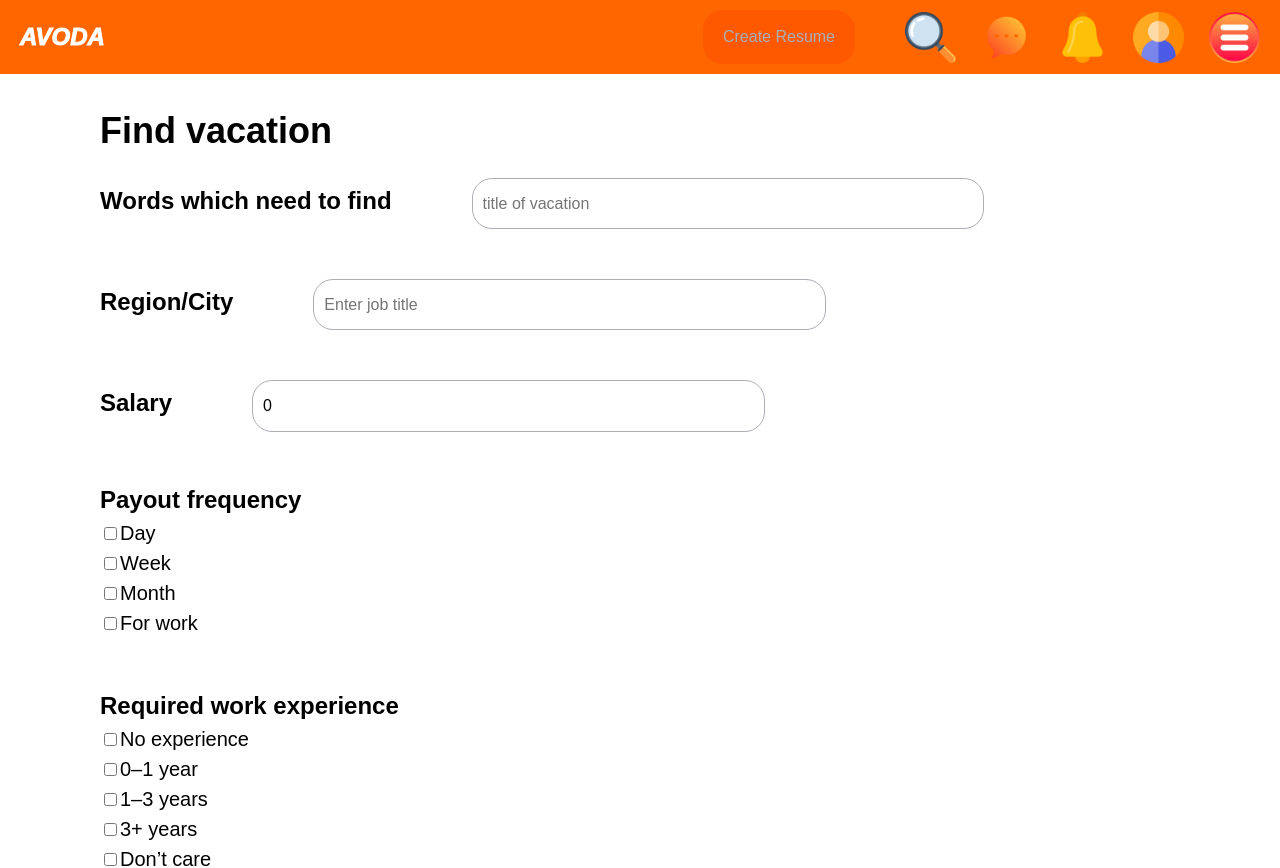
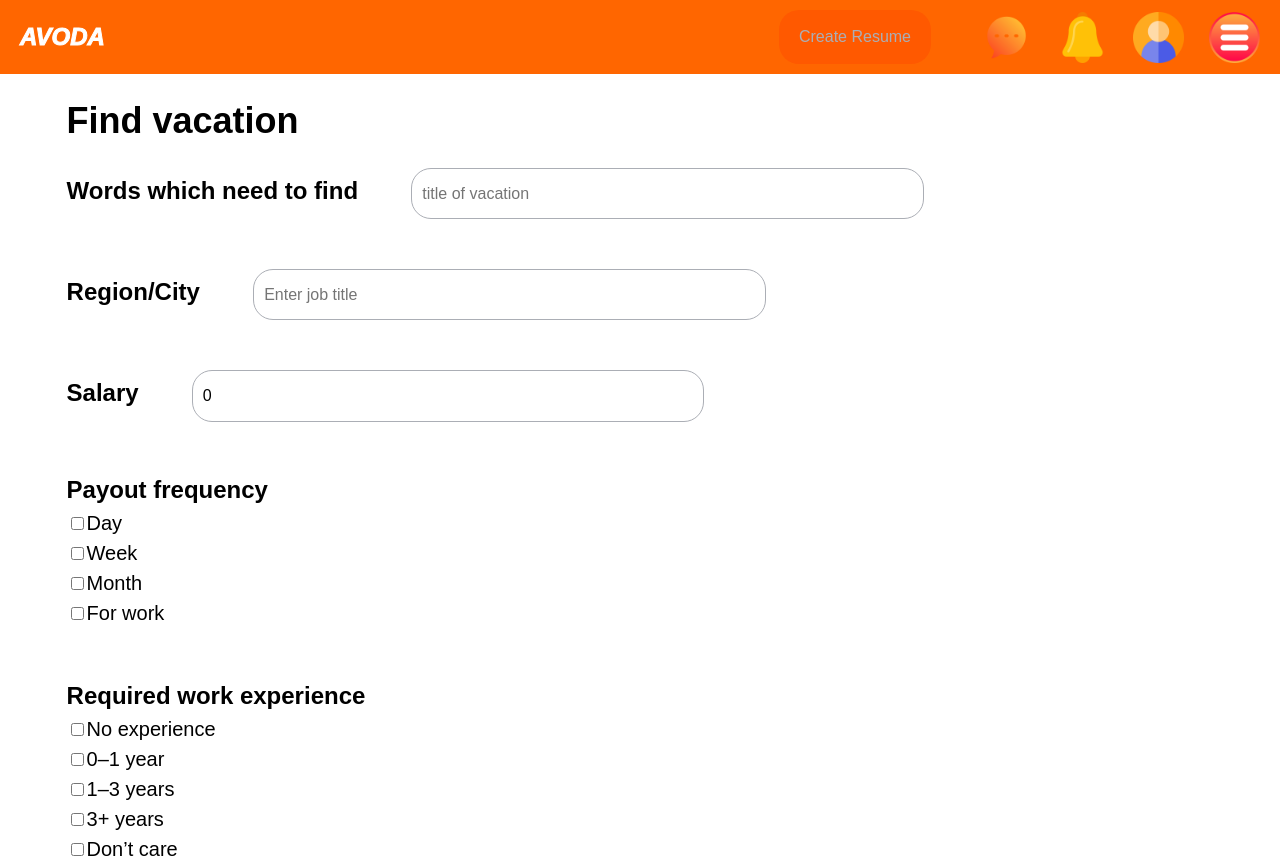
Before and after one commit to PoPygai/avoda, a React (Vite) app in the folder avoda-website/: page /edit-request in a window 1280 px wide. Shown: the top 868 px of the page. Built offline with nearby package versions, Linux system fonts and the light colour scheme.

Commit message:
worked with logic

```diff
--- a/avoda-website/src/components/header/Header.css
+++ b/avoda-website/src/components/header/Header.css
@@ -59,7 +59,7 @@
 }
 
 @media (max-width: 900px){
-    .menu-list-item:not(:first-child):not(:last-child) {
+    .menu-list-item:not(:last-child) {
         display: none;
     }
 }
--- a/avoda-website/src/components/header/Header.tsx
+++ b/avoda-website/src/components/header/Header.tsx
@@ -59,12 +59,6 @@ const Header = () => {
                 <ul className="menu-list">
                     <li className="menu-list-item">
                         <a href="" className="menu-list__link">
-                            {/*todo add logic*/}
-                            <img src="public/icons/search.png" alt="search" className="menu-list__img" loading="lazy"/>
-                        </a>
-                    </li>
-                    <li className="menu-list-item">
-                        <a href="" className="menu-list__link">
                             <img src="public/icons/coment.png" alt="move to chats" className="menu-list__img" loading="lazy"/>
                         </a>
                     </li>
--- a/avoda-website/src/components/main/AsideJobList.tsx
+++ b/avoda-website/src/components/main/AsideJobList.tsx
@@ -12,9 +12,9 @@ import {useAppDispatch, useAppSelector} from "../../state/hooks.ts";
 
 const AsideJobList = () => {
     const dispatch = useAppDispatch();
-    const {title,region,salary,employmentType,experience,payoutFrequency} = useAppSelector(state => state.requestParaments);
+    const {regions,salary,employmentType,experience,payoutFrequency} = useAppSelector(state => state.requestParaments);
 
-
+    //todo how change salary ????
     //todo if change value i need to repeat request to db with new params
     // useEffect(()=>{})
 
@@ -27,7 +27,11 @@ const AsideJobList = () => {
                     {
                         regionsValues.map((city,i) =>
                             <label className="sidebar-regions-label main-sidebar-label"  key={i}>
-                                <input type="checkbox" className="sidebar-regions__inp " name="regions"  value={city.value}/>{city.title}
+                                <input type="checkbox" className="sidebar-regions__inp " name="regions"
+                                       onChange={(e)=>handleChangeArray(e,regions,city.value,"regions",dispatch)}
+                                       value={city.value}
+                                       checked={regions.includes(city.value)}
+                                           />{city.title}
                             </label>
                         )
                     }
--- a/avoda-website/src/components/main/Main.css
+++ b/avoda-website/src/components/main/Main.css
@@ -39,6 +39,13 @@
     transition-duration:  0.2s;
     box-shadow: 1px 2px  1px var(--color-text-gray);
 }
+
+.main-form__btns{
+    margin-left: 10px;
+    display: flex;
+    align-items: center;
+    column-gap: 10px;
+}
 /*==============================================JOB===============================================*/
 .main-wrapper{
     position: relative;
@@ -78,3 +85,12 @@
 .main-sidebar h4{
     margin-bottom: 6px;
 }
+
+
+@media (max-width: 380px) {
+
+
+    .form-inp {
+        width: 90%;
+    }
+}
--- a/avoda-website/src/components/main/Main.tsx
+++ b/avoda-website/src/components/main/Main.tsx
@@ -50,8 +50,10 @@ const Main = () => {
             <form className="main-form"  action="#" onSubmit={(event) => handleSubmit(event)}>
                 <h2 className="form-title " >What kind of job do you want to find?</h2>
                 <input ref={refTitleJob} className="form-inp input-big" name="job"  type="search" placeholder="Enter Job do you want to find?" required minLength={MIN_TITLE} maxLength={MAX_TITLE} />
-                <button className="form-button" onClick={goToEditRequest} type="button"><img className="form-img" src="public/icons/settingsRequire.png" alt="settings of vacation"/></button>
-                <button  className="form-btn btn" type="submit" >Find</button>
+                <div className="main-form__btns">
+                    <button className="form-button settings-btn" onClick={goToEditRequest} type="button"><img className="form-img" src="public/icons/settingsRequire.png" alt="settings of vacation"/></button>
+                    <button  className="form-btn find-btn btn" type="submit" >Find</button>
+                </div>
             </form>
             {visible &&
                 <div className={"main-wrapper"}>
--- a/avoda-website/src/pages/editRequest/EditRequest.css
+++ b/avoda-website/src/pages/editRequest/EditRequest.css
@@ -1,5 +1,6 @@
 .request-form{
-    padding: 30px 100px;
+    padding-block: 1.56vw;
+    padding-inline: clamp(30px,5.2vw,100px);
 }
 
 .request-form > option,input,label,.request-form__title {
@@ -13,14 +14,13 @@
 .request-form-label{
     font-size: 20px;
 }
-.request-form-wrapper{
+.request-form-wrapper,.input-edit{
     margin-bottom: 50px;
 }
 
 
 .input-edit{
-    margin-left: 80px;
-    margin-bottom: 50px;
+    margin-left: 4.16vw;
 }
 .request-form-region{
     margin-bottom: 50px;
@@ -42,7 +42,7 @@
 
 .autocomplete-list {
     position: absolute;
-    top: 60%;
+    top: 45%;
     right: 0;
     width: clamp(220px,40.04vw,600px);
     background: white;
@@ -51,6 +51,7 @@
     margin-top: 4px;
     padding: 0;
     z-index: 100;
+    box-shadow: 0 8px 8px 0 rgba(0, 0, 0, 0.4);
 }
 
 .autocomplete-item {
@@ -67,3 +68,34 @@
     padding: 15px 20px;
     color: var(--color-text-black);
 }
+.input-edit-regions{
+    margin-bottom: 20px;
+}
+
+
+
+.autocomplete-client{
+    max-width: 800px;
+    display: flex;
+    flex-wrap: wrap;
+    margin-bottom: 30px;
+    gap: 5px 10px;
+
+}
+
+.autocomplete-client-item{
+    display: flex;
+    column-gap: 10px;
+    align-items: center;
+    color: var(--color-text-black);
+    border: 1px solid var(--color-text-gray);
+    border-radius: var(--border-radius);
+    padding-inline: 8px;
+}
+
+.autocomplete-client-item__img{
+    width:16px;
+    height: 16px;
+    border: none;
+    cursor: pointer;
+}
--- a/avoda-website/src/pages/editRequest/EditRequest.tsx
+++ b/avoda-website/src/pages/editRequest/EditRequest.tsx
@@ -3,7 +3,7 @@ import { useNavigate} from "react-router-dom";
 import {FormEvent, useState} from "react";
 import {
     employmentValues,
-    experienceValues,
+    experienceValues, formatToValue,
     frequencyValues,
     handleChangeArray,
     regionsValues
@@ -16,15 +16,16 @@ const EditRequest = () => {
     //==================================
     const [text, setText] = useState("");
     const [filtered, setFiltered] = useState<string[]>([]);
+    const [cities, setCities] = useState<string[]>([]);
     //==============================
     const navigate = useNavigate();
     const dispatch = useAppDispatch();
-    const {title,region,salary,employmentType,experience,payoutFrequency} = useAppSelector(state => state.requestParaments);
+    const {title,regions,salary,employmentType,experience,payoutFrequency} = useAppSelector(state => state.requestParaments);
     const {setAllParaments} = requestParamentsSlice.actions
     //==================================
 
 
-    function handleChange(e: React.ChangeEvent<HTMLInputElement>) {
+    const handleChange = (e: React.ChangeEvent<HTMLInputElement>) =>{
         const value = e.target.value;
         setText(value);
         if (value.trim() === "") {
@@ -35,21 +36,35 @@ const EditRequest = () => {
             item.value.includes(value)).map(item => item.title);
         setFiltered(result);
     }
+    const  handleSelect = (value: string)=> {
+        console.log(1)
 
-
-    function handleSelect(value: string) {
-        setText(value);
+        setText("");
+        handleSet(value);
         setFiltered([]);
     }
 
+    //==================================================
+    const handleSet = (value: string) => {
+        if(!cities.includes(value)){
+            setCities([...cities, value]);
+        }
+        //todo handleSubmit
+        //todo regions connect to cities
+
+    }
+    //todo
+    const handleRemove = (city:string) => {
+
+    }
+    //==================================================
 
     const handleSubmit = (event:FormEvent<HTMLFormElement>) => {
         event.preventDefault();
 
         const form = event.currentTarget;
         const title = (form.elements.namedItem("title-job") as HTMLInputElement).value;
-        //todo  will change to string[]
-        const region = (form.elements.namedItem("region") as HTMLInputElement).value;
+        const regions = formatToValue(cities);
         const salary = (form.elements.namedItem("salary") as HTMLInputElement).value;
         const salaryNumber = parseInt(salary) || 0;
         const data = new FormData(event.currentTarget);
@@ -59,11 +74,10 @@ const EditRequest = () => {
         const employmentType = data.getAll("employment").map(v => v.toString());
 
 
-        dispatch(setAllParaments({title,region,salary : salaryNumber,employmentType,experience,payoutFrequency}))
+        dispatch(setAllParaments({title,regions,salary : salaryNumber,employmentType,experience,payoutFrequency}))
 
         navigate("/")
     }
-
 
 
 
@@ -73,7 +87,7 @@ const EditRequest = () => {
                 <h2 className="request-form__title">Find vacation</h2>
 
                 <label className="request-form__title-job title-medium" htmlFor="title-job">Words which need to find</label>
-                <input className="input-edit input-big" type="text" placeholder="title of vacation" id="title-job" defaultValue={title} name="title-job" required/>
+                <input className="input-edit  input-big" type="text" placeholder="title of vacation" id="title-job" defaultValue={title} name="title-job" required/>
                 <br/>
 
 
@@ -81,13 +95,14 @@ const EditRequest = () => {
                     <label htmlFor="region" className="request-form-region__title title-medium">Region/City</label>
 
                     <input
-                        className="input-edit input-big t"
+                        className="input-edit input-edit-regions input-big "
                         type="text"
                         value={text}
                         onChange={handleChange}
                         placeholder="Enter job title"
                         id="region"
                         name="region"
+                        autoComplete="off"
                     />
                     {filtered.length > 0 && (
                         <ul className="autocomplete-list">
@@ -98,6 +113,14 @@ const EditRequest = () => {
                             ))}
                         </ul>
                     )}
+                    <ul className="autocomplete-client">
+                        {cities.map(item => (
+                            <li key={item}  className="autocomplete-client-item" >
+                                {item}
+                                <img onClick={()=>handleRemove(item)} src="../../../public/icons/close.png" className="autocomplete-client-item__img" alt={`remove from your region list ${item}`} loading='lazy' />
+                            </li>
+                        ))}
+                    </ul>
                 </div>
 
 
--- a/avoda-website/src/state/slices/RequestParamentsSlice.ts
+++ b/avoda-website/src/state/slices/RequestParamentsSlice.ts
@@ -3,7 +3,7 @@ import {RequestParaments} from "../../utils/types.ts";
 
 const initialState:RequestParaments= {
     title:"",
-    region:"",
+    regions:[],
     salary:0,
     employmentType:[],
     experience:[],
--- a/avoda-website/src/styles/variables.css
+++ b/avoda-website/src/styles/variables.css
@@ -53,7 +53,7 @@
 }
 
 .input-big{
-    width: clamp(220px,40.04vw,600px);
+    width: clamp(240px,40.04vw,600px);
     border-radius: var(--border-radius);
     border: 1px solid var(--color-text-gray);
     padding-left: 10px;
--- a/avoda-website/src/utils/tools.ts
+++ b/avoda-website/src/utils/tools.ts
@@ -12,6 +12,16 @@ export const handleDocumentClick = (e: MouseEvent,refBurger: React.RefObject<HTM
         refListMenu.current?.classList.add("hidden-menu");
     }
 };
+
+export const formatToValue = (cities:string[]) =>{
+    if (!cities.length) return [""]
+    return cities
+        .map(city => regionsValues.find(item => item.title === city)?.value)
+        .filter((value): value is string => Boolean(value));
+}
+
+
+
 
 export const regionsValues:ValuesInputRequests[] = [
     { title: "Haifa", value: "haifa" },
--- a/avoda-website/src/utils/types.ts
+++ b/avoda-website/src/utils/types.ts
@@ -1,8 +1,6 @@
 export type RequestParaments={
     title:string,
-
-    //todo  will change to string[]
-    region:string,
+    regions:string[],
     salary:number,
     employmentType:string[],
     experience:string[],
```
Also changed, not shown: avoda-website/public/icons/close.png (added).
